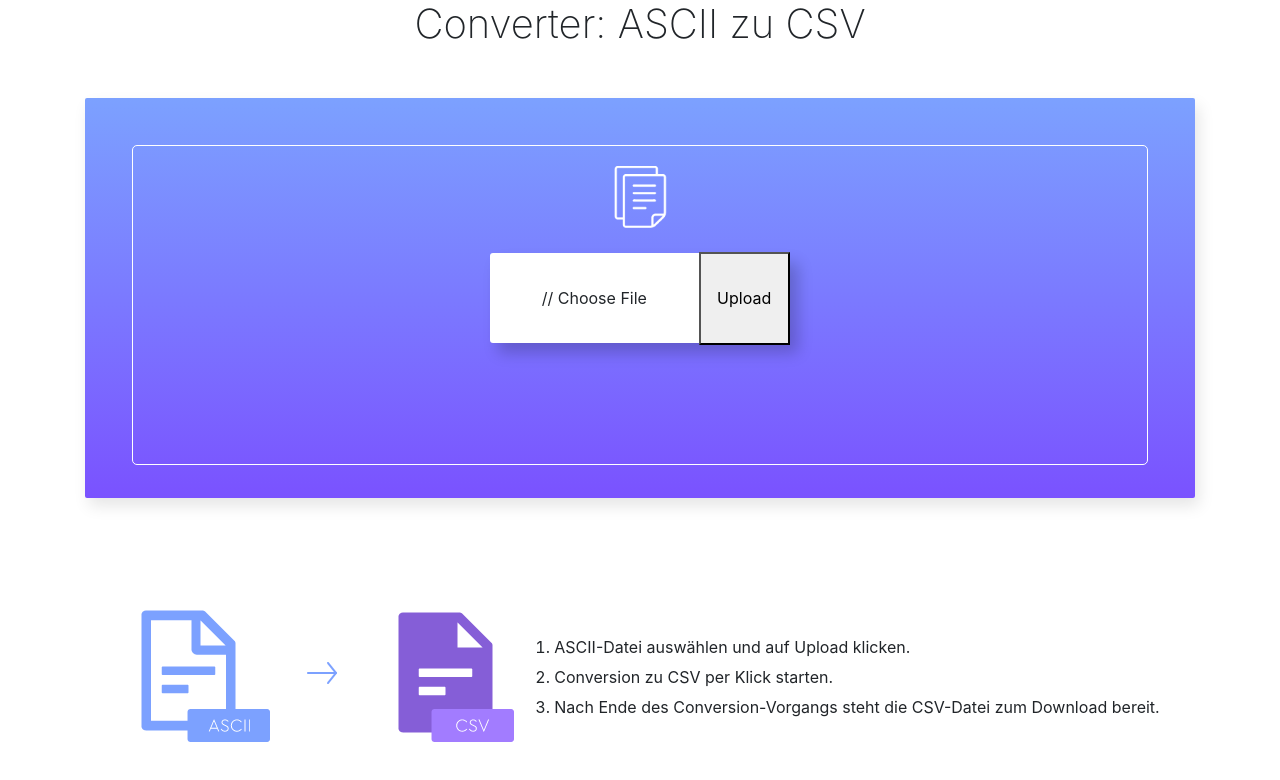
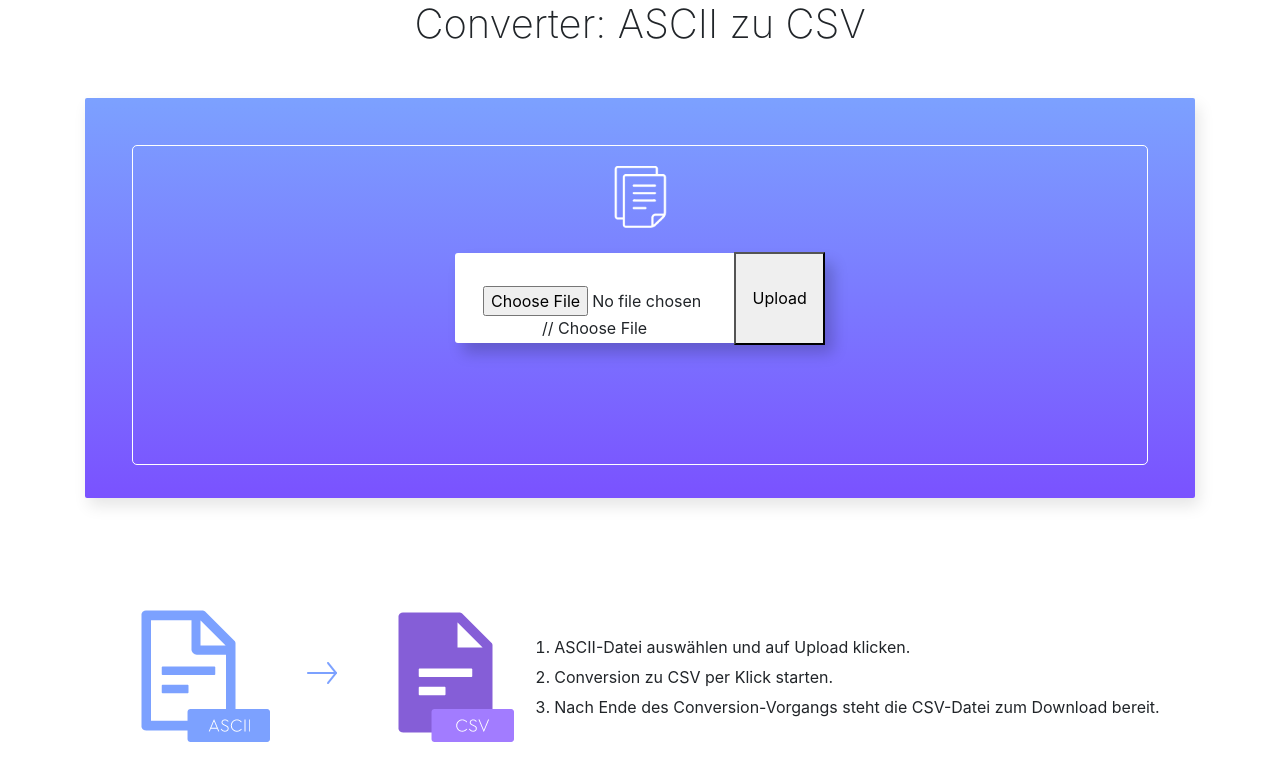
Before and after one commit to Permatech-IT/converter-application-frontend, a React (Create React App) app: page / in a window 1280 px wide. Shown: the top 780 px of the page. Built offline with nearby package versions, Linux system fonts and the light colour scheme.

Commit message:
Update upload.css

```diff
--- a/src/component/Upload/upload.css
+++ b/src/component/Upload/upload.css
@@ -18,7 +18,7 @@
   top: 50%;
   left: 50%;
   transform: translate(-50%, -50%);
-  width: 300px;
+  width: 370px;
   height: 90px;
   border-radius: 3px;
   box-shadow: 8px 10px 15px 0 rgba(0, 0, 0, 0.2);
@@ -45,7 +45,7 @@ h1 {
 }
 
 .dropzone {
-  width: 208px;
+  width: 280px;
   height: 80px;
   border: 28px dashed #fff;
   border-radius: 3px;
@@ -57,12 +57,12 @@ h1 {
 }
 
 .upload-input {
-  position: absolute;
+  /* position: absolute;
   top: -62px;
-  left: 0;
+  left: 0; */
   width: 100%;
-  height: 100%;
-  opacity: 0;
+  /* height: 100%;
+  opacity: 0; */
 }
 .upload-input .one {
   position: absolute;
```
